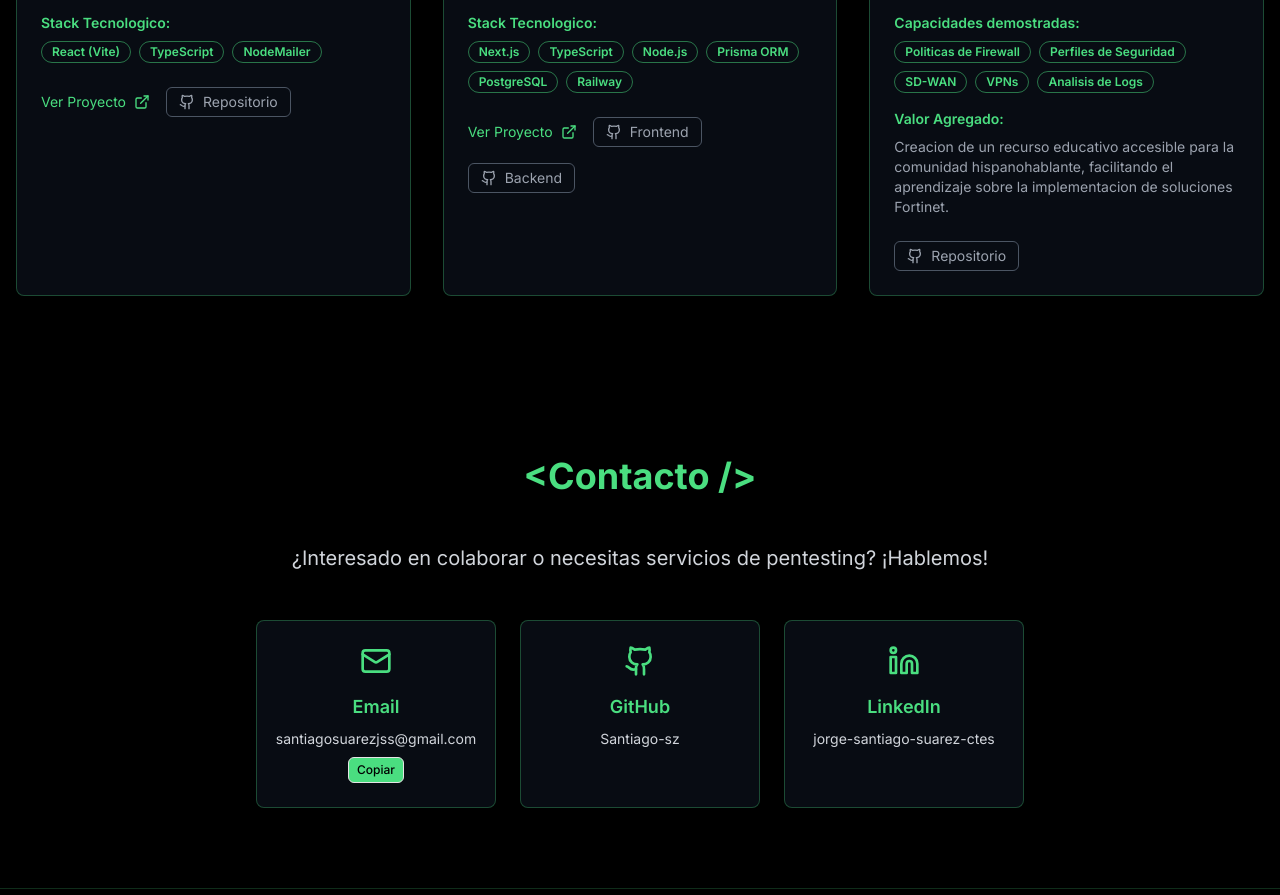
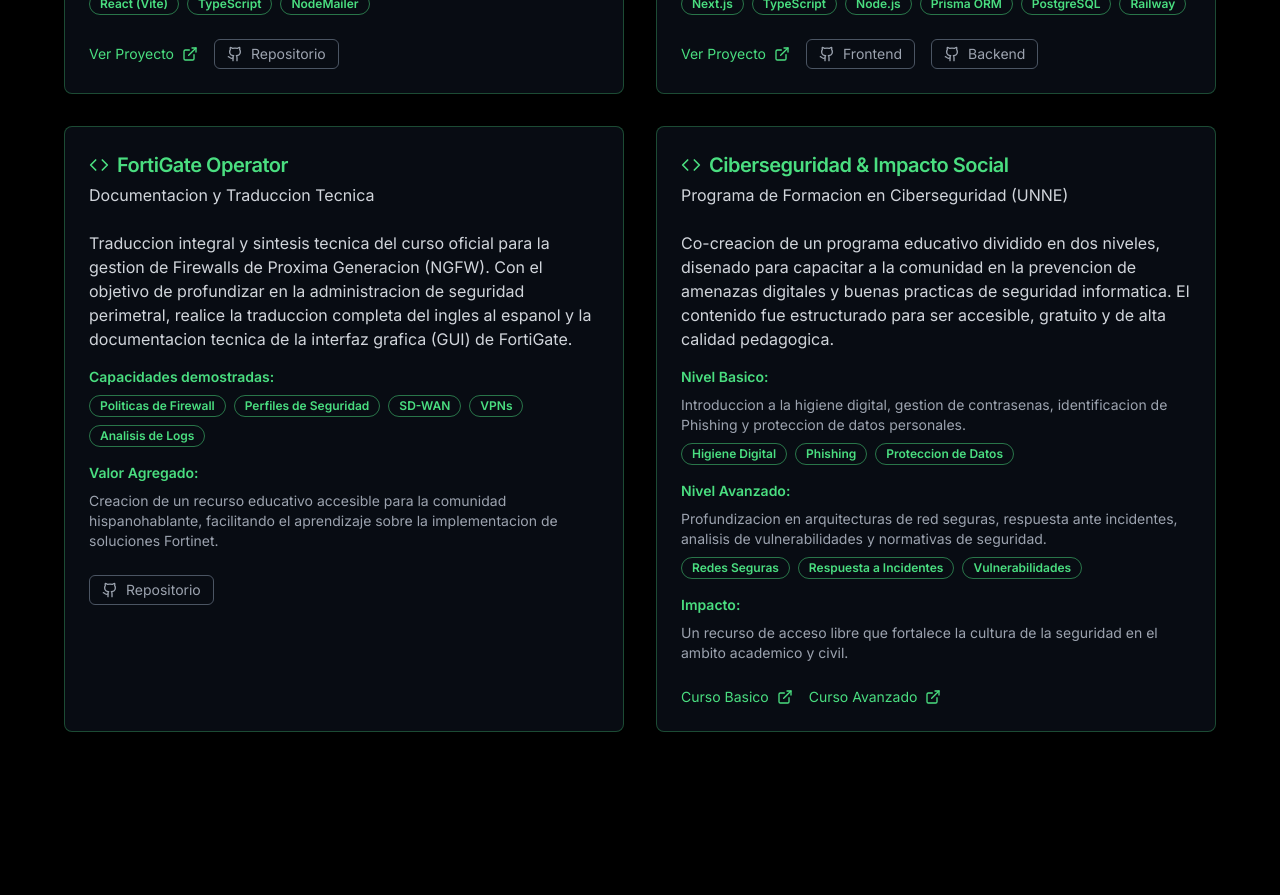
Before and after one commit to Santiago-sz/MiPortfolio, a Next.js app: page / in a window 1280 px wide. Shown: the part 3360-4255 px from the top of the page. Built offline with nearby package versions, Linux system fonts and the light colour scheme.

Commit message:
feat: add new Cybersecurity project and update grid layout
Add Ciberseguridad & Impacto Social project and adjust grid to 2x2 layout.

Co-authored-by: Santiago Suarez <105062260+Santiago-sz@users.noreply.github.com>

```diff
--- a/app/page.tsx
+++ b/app/page.tsx
@@ -625,7 +625,7 @@ export default function Portfolio() {
             {"<Proyectos />"}
           </motion.h2>
 
-          <div className="grid grid-cols-1 lg:grid-cols-3 gap-8 max-w-7xl mx-auto">
+          <div className="grid grid-cols-1 md:grid-cols-2 gap-8 max-w-6xl mx-auto">
             {/* Proyecto Losas Basquet */}
             <motion.div
               initial={{ opacity: 0, y: 50 }}
@@ -826,6 +826,92 @@ export default function Portfolio() {
                 </CardContent>
               </Card>
             </motion.div>
+
+            {/* Proyecto Ciberseguridad UNNE */}
+            <motion.div
+              initial={{ opacity: 0, y: 50 }}
+              whileInView={{ opacity: 1, y: 0 }}
+              transition={{ duration: 0.6, delay: 0.6 }}
+            >
+              <Card className="bg-gray-900/50 border-green-400/30 backdrop-blur-sm h-full hover:border-green-400 transition-all duration-300">
+                <CardHeader>
+                  <div>
+                    <CardTitle className="text-green-400 flex items-center text-lg sm:text-xl">
+                      <Code className="mr-2 h-5 w-5" />
+                      Ciberseguridad & Impacto Social
+                    </CardTitle>
+                    <CardDescription className="text-gray-300 mt-1 text-sm sm:text-base">
+                      Programa de Formacion en Ciberseguridad (UNNE)
+                    </CardDescription>
+                  </div>
+                </CardHeader>
+                <CardContent className="space-y-4">
+                  <p className="text-gray-300 text-sm sm:text-base">
+                    Co-creacion de un programa educativo dividido en dos niveles, disenado para capacitar a la comunidad en la prevencion de amenazas digitales y buenas practicas de seguridad informatica. El contenido fue estructurado para ser accesible, gratuito y de alta calidad pedagogica.
+                  </p>
+                  <div>
+                    <h4 className="text-green-400 font-semibold mb-2 text-sm">Nivel Basico:</h4>
+                    <p className="text-gray-400 text-xs sm:text-sm mb-2">
+                      Introduccion a la higiene digital, gestion de contrasenas, identificacion de Phishing y proteccion de datos personales.
+                    </p>
+                    <div className="flex flex-wrap gap-2 mb-3">
+                      <Badge variant="outline" className="border-green-400/50 text-green-400 text-xs">
+                        Higiene Digital
+                      </Badge>
+                      <Badge variant="outline" className="border-green-400/50 text-green-400 text-xs">
+                        Phishing
+                      </Badge>
+                      <Badge variant="outline" className="border-green-400/50 text-green-400 text-xs">
+                        Proteccion de Datos
+                      </Badge>
+                    </div>
+                  </div>
+                  <div>
+                    <h4 className="text-green-400 font-semibold mb-2 text-sm">Nivel Avanzado:</h4>
+                    <p className="text-gray-400 text-xs sm:text-sm mb-2">
+                      Profundizacion en arquitecturas de red seguras, respuesta ante incidentes, analisis de vulnerabilidades y normativas de seguridad.
+                    </p>
+                    <div className="flex flex-wrap gap-2">
+                      <Badge variant="outline" className="border-green-400/50 text-green-400 text-xs">
+                        Redes Seguras
+                      </Badge>
+                      <Badge variant="outline" className="border-green-400/50 text-green-400 text-xs">
+                        Respuesta a Incidentes
+                      </Badge>
+                      <Badge variant="outline" className="border-green-400/50 text-green-400 text-xs">
+                        Vulnerabilidades
+                      </Badge>
+                    </div>
+                  </div>
+                  <div>
+                    <h4 className="text-green-400 font-semibold mb-2 text-sm">Impacto:</h4>
+                    <p className="text-gray-400 text-xs sm:text-sm">
+                      Un recurso de acceso libre que fortalece la cultura de la seguridad en el ambito academico y civil.
+                    </p>
+                  </div>
+                  <div className="flex flex-wrap gap-4 pt-2">
+                    <motion.a
+                      href="https://www.youtube.com/watch?v=CURSO_BASICO"
+                      target="_blank"
+                      rel="noopener noreferrer"
+                      className="inline-flex items-center text-green-400 hover:text-green-300 transition-colors text-sm"
+                      whileHover={{ x: 5 }}
+                    >
+                      Curso Basico <ExternalLink className="ml-2 h-4 w-4" />
+                    </motion.a>
+                    <motion.a
+                      href="https://www.youtube.com/watch?v=CURSO_AVANZADO"
+                      target="_blank"
+                      rel="noopener noreferrer"
+                      className="inline-flex items-center text-green-400 hover:text-green-300 transition-colors text-sm"
+                      whileHover={{ x: 5 }}
+                    >
+                      Curso Avanzado <ExternalLink className="ml-2 h-4 w-4" />
+                    </motion.a>
+                  </div>
+                </CardContent>
+              </Card>
+            </motion.div>
           </div>
         </div>
       </section>
```
